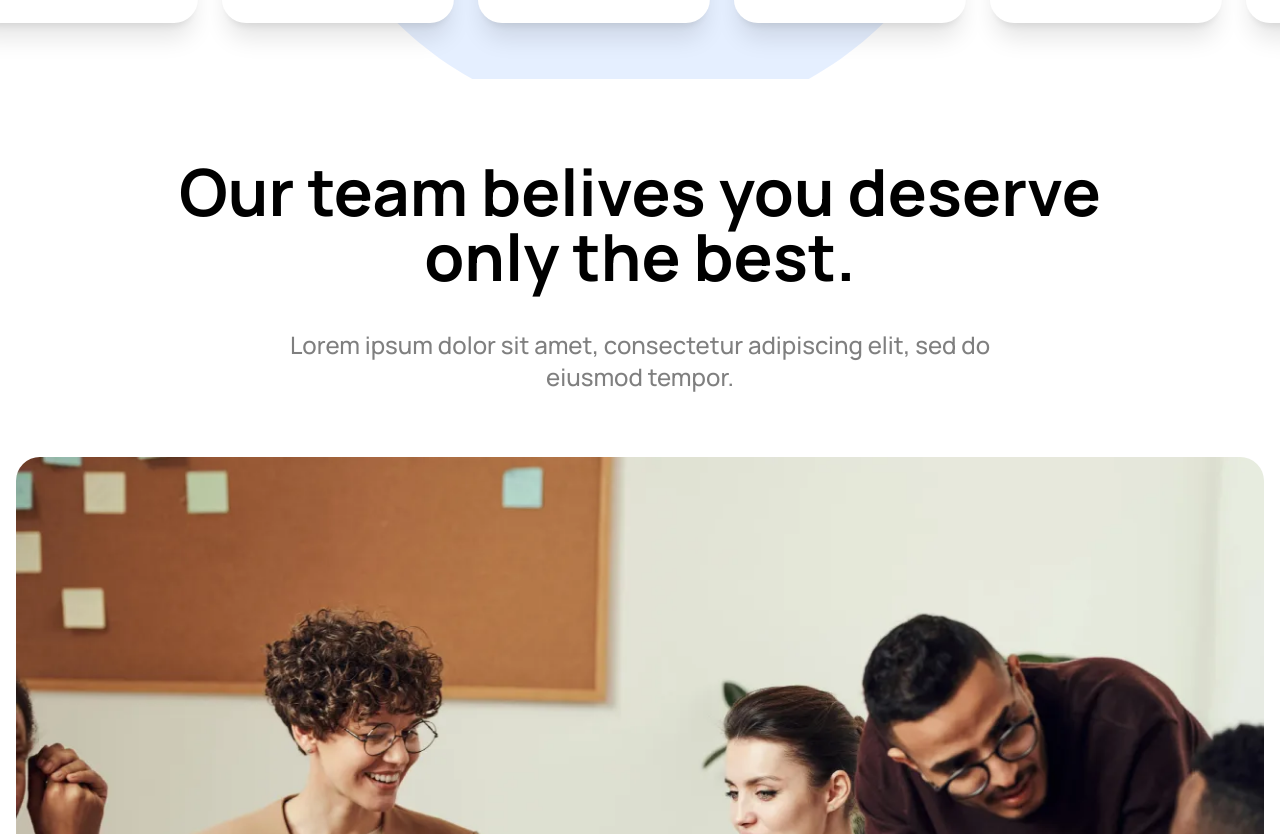
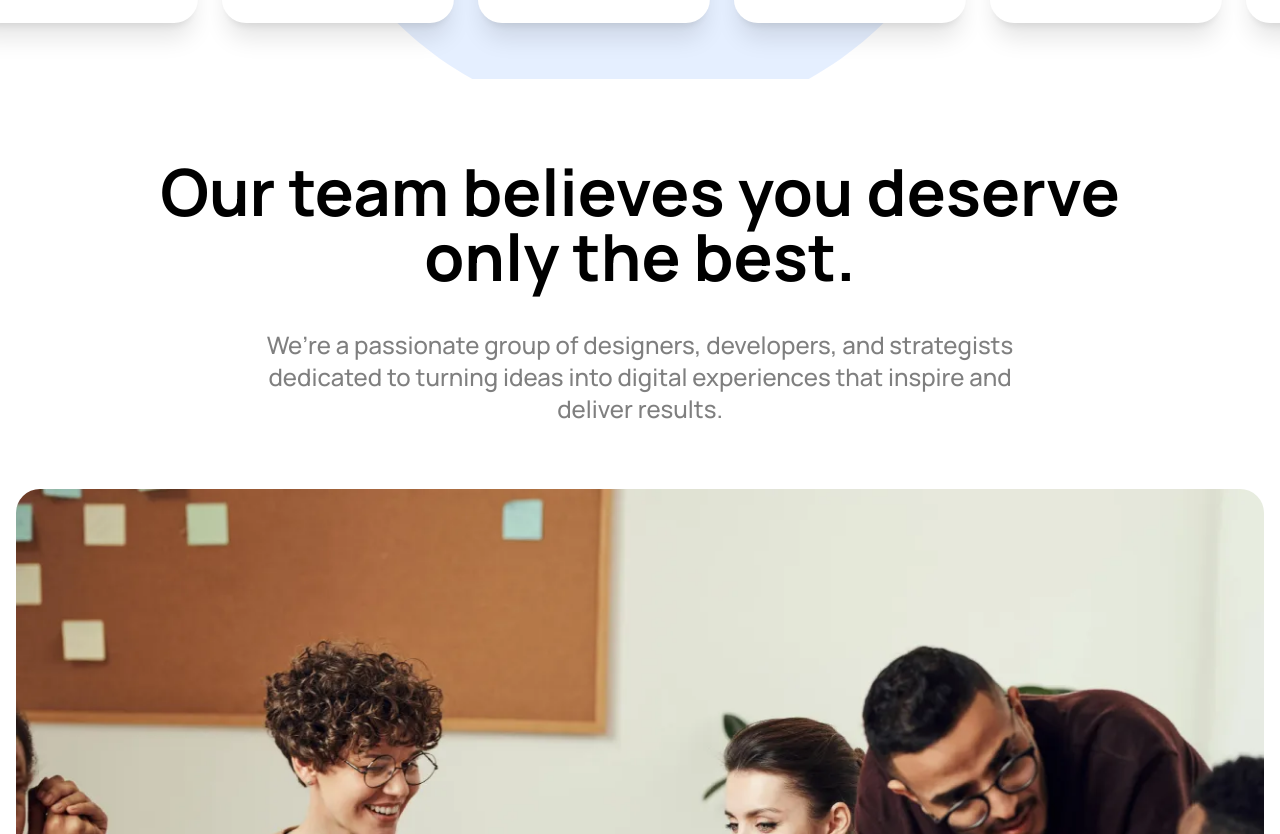
Before and after one commit to Azeesha-maker/NexoraAgency, a Next.js app: page / in a window 1280 px wide. Shown: the part 4846-5680 px from the top of the page. Built offline with nearby package versions, Linux system fonts and the light colour scheme.

Commit message:
team section done

```diff
--- a/src/app/components/Home/Team/index.tsx
+++ b/src/app/components/Home/Team/index.tsx
@@ -6,16 +6,16 @@ const Team = () => {
     <section className='overflow-x-hidden'>
       <div className='container mx-auto max-w-7xl px-4 relative'>
         <h2 className='text-center max-w-5xl mx-auto'>
-          Our team belives you deserve only the best.
+          Our team believes you deserve only the best.
         </h2>
         <h5 className='font-medium text-center pt-10 text-black/50 max-w-3xl mx-auto'>
-          Lorem ipsum dolor sit amet, consectetur adipiscing elit, sed do
-          eiusmod tempor.
+          We’re a passionate group of designers, developers, and strategists dedicated
+          to turning ideas into digital experiences that inspire and deliver results.
         </h5>
         <div className='grid grid-cols-1 mt-16'>
           <Image
             src='/images/team/team.webp'
-            alt='office-image'
+            alt='our creative team at work'
             height={684}
             width={1296}
             className='relative z-1 rounded-3xl'
```
